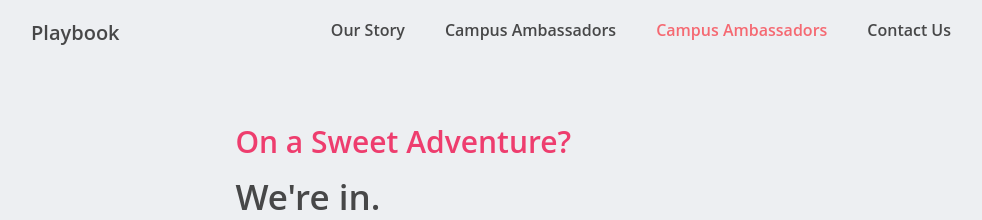
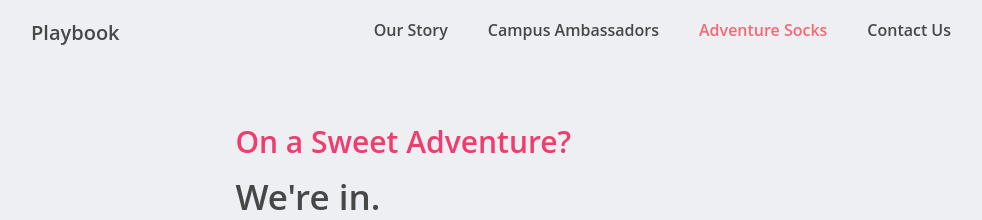
Before and after one commit to goplaybook/goplaybook.github.io, a plain HTML site: page adventure-socks.html in a window 1280 px wide. Shown: the top 220 px of the page, without its empty margins (139-1121 px from the left). Drawn offline with nearby package versions, Linux system fonts and the light colour scheme; a script that the page names is missing.

Commit message:
adventure socks

```diff
--- a/adventure-socks.html
+++ b/adventure-socks.html
@@ -27,7 +27,7 @@
           <a href="index.html" class="brand-link w-nav-brand">
             <div class="brand-text">Playbook</div>
           </a>
-          <nav role="navigation" class="nav-menu w-nav-menu"><a href="about.html" class="nav-link-2 w-nav-link">Our Story</a><a href="https://lukeheine.typeform.com/to/NeQg6H" target="_blank" class="nav-link-2 w-nav-link">Campus Ambassadors</a><a href="adventure-socks.html" class="nav-link-4 w-nav-link">Campus Ambassadors</a><a href="mailto:team@summerplaybook.com?subject=Checking%20out%20Playbook" class="nav-link-2 w-nav-link">Contact Us</a></nav>
+          <nav role="navigation" class="nav-menu w-nav-menu"><a href="about.html" class="nav-link-2 w-nav-link">Our Story</a><a href="https://lukeheine.typeform.com/to/NeQg6H" target="_blank" class="nav-link-2 w-nav-link">Campus Ambassadors</a><a href="adventure-socks.html" class="nav-link-4 w-nav-link">Adventure Socks</a><a href="mailto:team@summerplaybook.com?subject=Checking%20out%20Playbook" class="nav-link-2 w-nav-link">Contact Us</a></nav>
           <div class="menu-button-2 w-nav-button">
             <div class="icon-3 w-icon-nav-menu"></div>
           </div>
```
